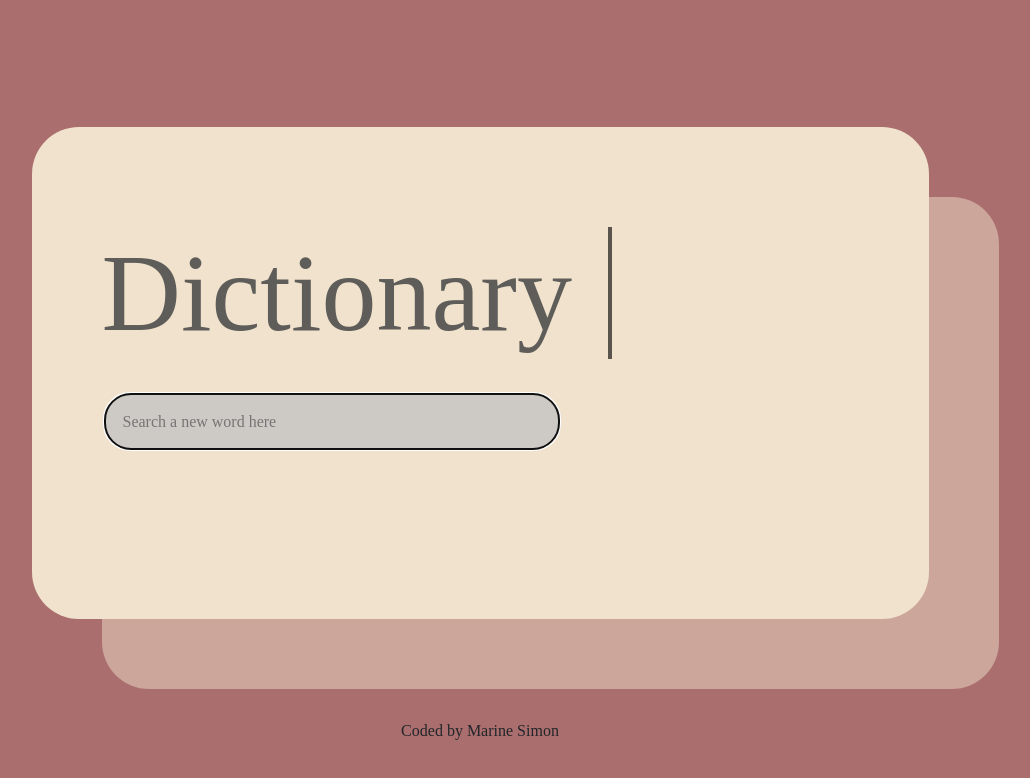
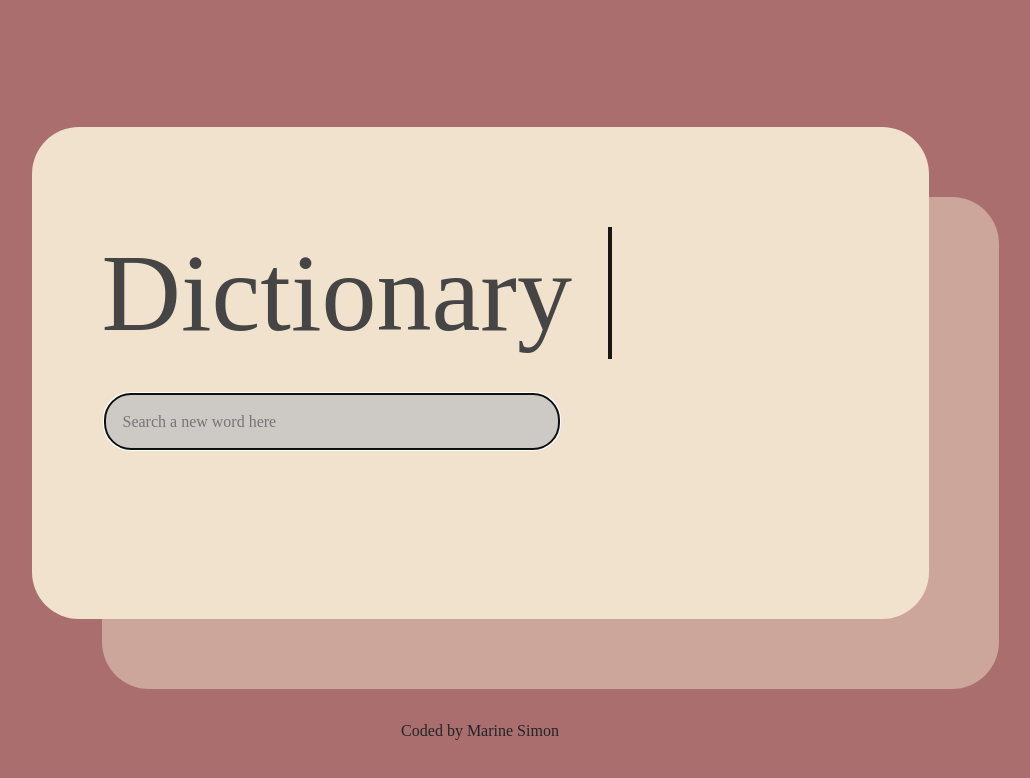
Before and after one commit to Marines17/Dictionary-React, a React (Create React App) app: page / in a window 1280 px wide. Shown: the top 778 px of the page, without its empty margins (160-1190 px from the left). Built offline with nearby package versions, Linux system fonts and the light colour scheme.

Commit message:
Changed color h1

```diff
--- a/src/Dictionary.css
+++ b/src/Dictionary.css
@@ -11,7 +11,7 @@
 
 h1 {
   font-size: 110px;
-  opacity: 70%;
+  color: #464545;
   padding-left: 70px;
   border-right: solid 4px #000000;
   white-space: nowrap;
```
